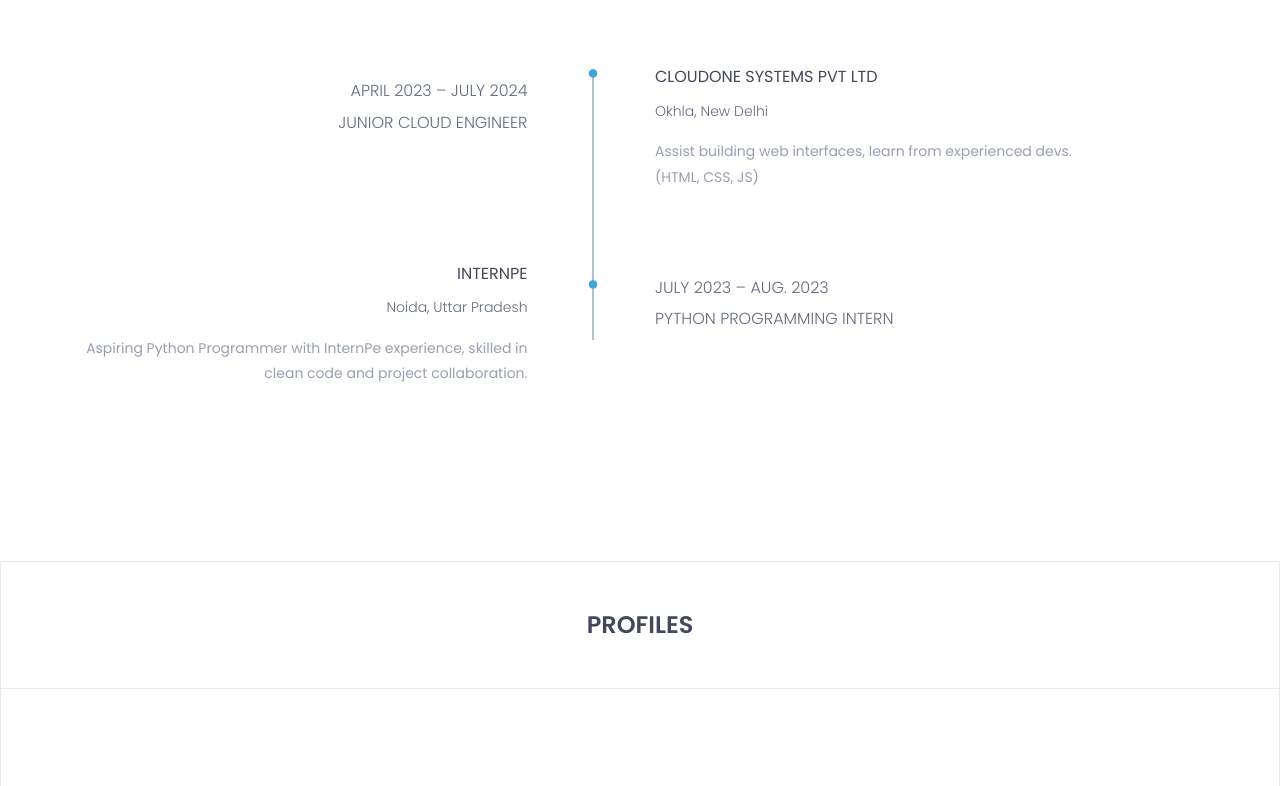
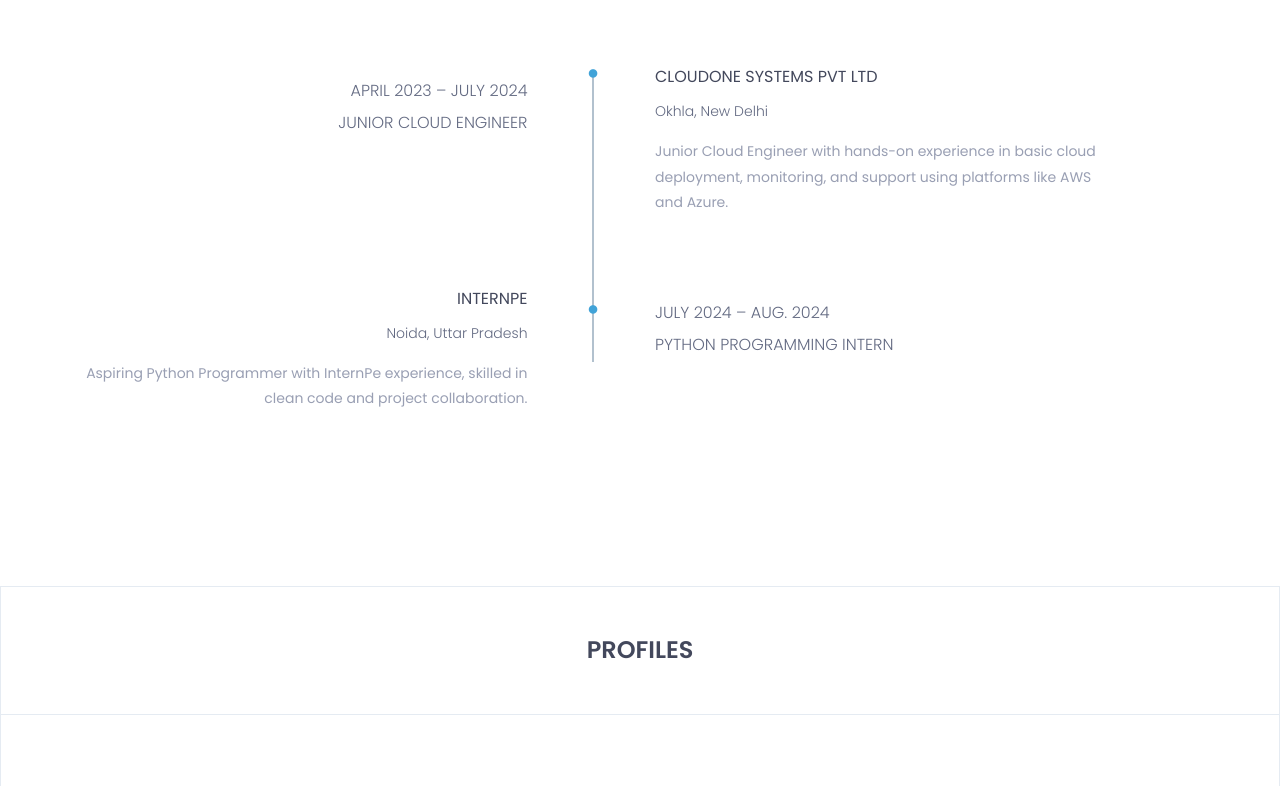
Before and after one commit to Umang-Chaurasia/My-Portfolio, a plain HTML site: page My resume portfolio website/index.html in a window 1280 px wide. Shown: the part 3220-4006 px from the top of the page. Drawn offline with nearby package versions, Linux system fonts and the light colour scheme.

Commit message:
Update index.html

```diff
--- a/My resume portfolio website/index.html
+++ b/My resume portfolio website/index.html
@@ -422,8 +422,7 @@
 													</h4>
 													<h5>Okhla, New Delhi</h5>
 													<p class="description">
-														Assist building web interfaces, learn from experienced devs.
-														(HTML, CSS, JS)
+														Junior Cloud Engineer with hands-on experience in basic cloud deployment, monitoring, and support using platforms like AWS and Azure.
 													</p>
 												</div><!--/.timeline-content-->
 											</div><!--/.timeline-->
@@ -463,7 +462,7 @@
 											<div class="experience-time">
 												<h3>
 													<span><i class="fa fa-circle" aria-hidden="true"></i></span>
-													July 2023 – Aug. 2023 </h3>
+													July 2024 – Aug. 2024 </h3>
 												<h3>Python Programming Intern</h3>
 											</div><!--/.experience-time-->
 										</div><!--/.col-->
```
